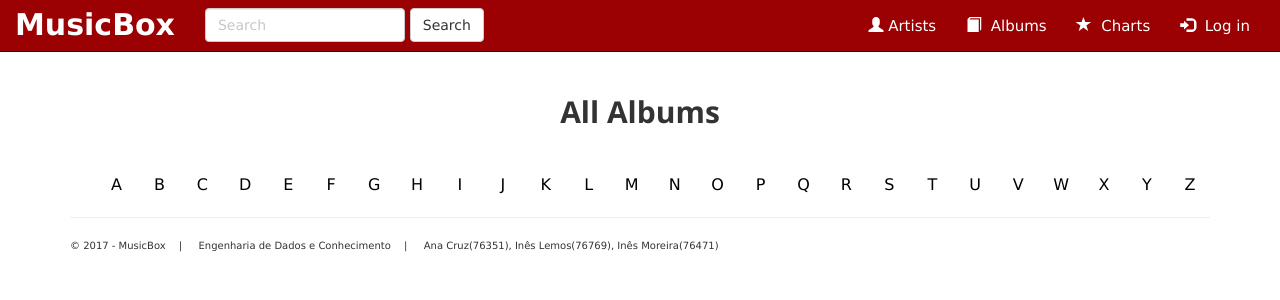
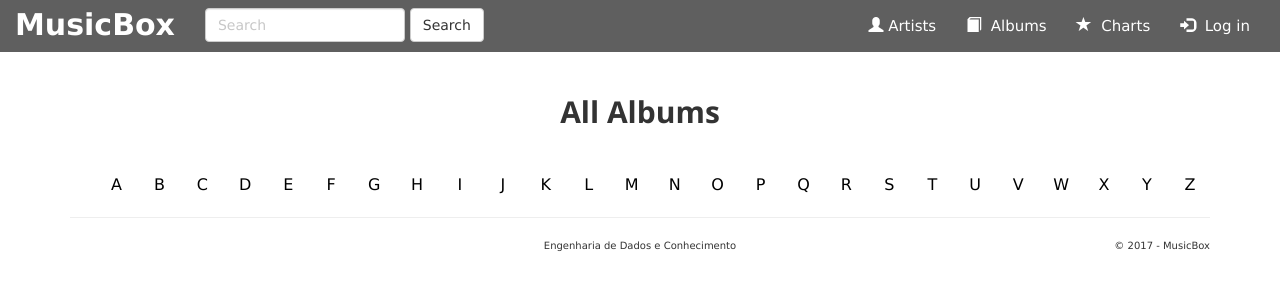
Before and after one commit to simoreira/musicbox, a Django app: page /albums/ in a window 1280 px wide. Shown: the top 300 px of the page. Run offline with Django 3.2, Linux system fonts and the light colour scheme; parts of the project's set-up code (start-up, migrations or seed data) failed here and were passed over; some libraries are stand-ins or nearby versions.

Commit message:
Cena qqer

```diff
--- a/musicbox/templates/layout.html
+++ b/musicbox/templates/layout.html
@@ -12,7 +12,7 @@
 </head>
 
 <body>
-    <div class="navbar navbar-inverse navbar-fixed-top" style="background: #9b0002;">
+    <div class="navbar navbar-inverse navbar-fixed-top" style="background: #5f5f5f; border-color:#5f5f5f;">
         <div class="container-fluid">
             <div class="navbar-header">
                 <button type="button" class="navbar-toggle collapsed" data-toggle="collapse" data-target=".navbar-collapse">
@@ -45,8 +45,13 @@
         {% endblock %}
         <hr/>
         <footer>
-            <p style="font-size: 10px;">&copy; 2017 - MusicBox &emsp;| &emsp; Engenharia de Dados e Conhecimento &emsp;| &emsp; Ana Cruz(76351), Inês Lemos(76769), Inês Moreira(76471)</p>
-            <p></p>
+
+            <div class="row">
+                <div class="col-md-4"></div>
+                <div class="col-md-4"><p style="text-align: center; font-size: 10px;">Engenharia de Dados e Conhecimento</p></div>
+                <div class="col-md-4"><p style="text-align: right; font-size: 10px;">&copy; 2017 - MusicBox</p></div>
+            </div>
+
         </footer>
     </div>
 
--- a/musicbox/views.py
+++ b/musicbox/views.py
@@ -22,22 +22,20 @@ session = BaseXClient.Session('localhost', 1984, 'admin', 'admin')
 session.execute("create db musicbox")
 doc = xml.dom.minidom.parse("artists.xml")
 content = doc.toxml()
-session.add("musicbox/artists.xml", content)
+session.add("artists.xml", content)
 
 def top_tracks(request):
 
     session.execute("open musicbox")
 
-    #query = session.query("""for $b in collection('musicbox/artists.xml')//artists/artist
-     #                        order by xs:integer($b/playcount) descending
-      #                       return <result>{$b/name} {$b/playcount}</result>""")
-    #list = []
-    #for name in query.iter():
-     #   list += name[1] + "<br>"
+    query = session.query("""for $b in collection('musicbox/artists.xml')//artists/artist
+                             order by xs:integer($b/listeners) descending
+                             return <result>{$b/name} {$b/listeners}</result>""")
+    list = []
+    for name in query.iter():
+        list += name[1] + "<br>"
 
-#    return HttpResponse(list)
- #   """
-    pass
+    return HttpResponse(list)
 
 def login(request):
     return render(request)
```
Also changed, not shown: musicbox/static/content/bootstrap.css.
